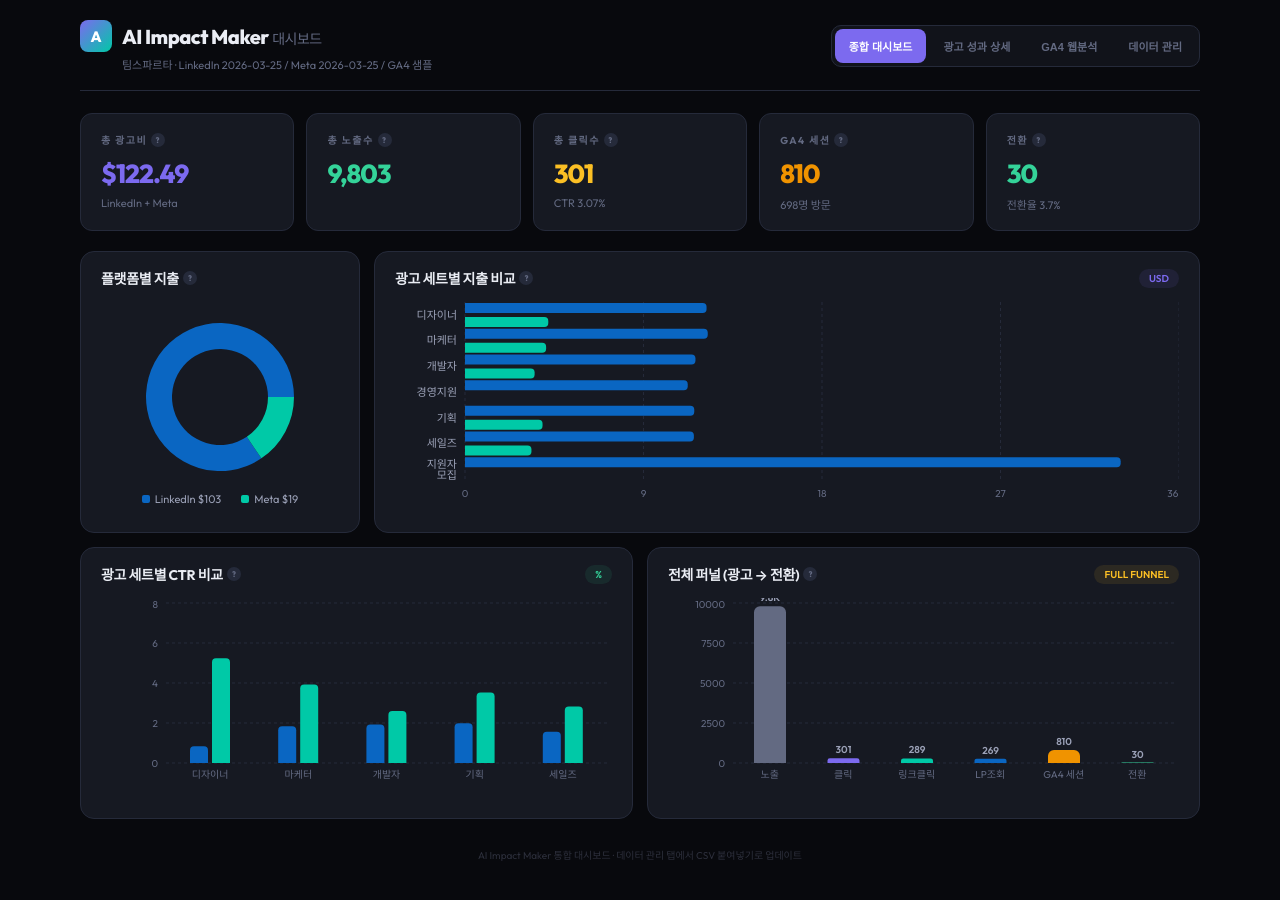
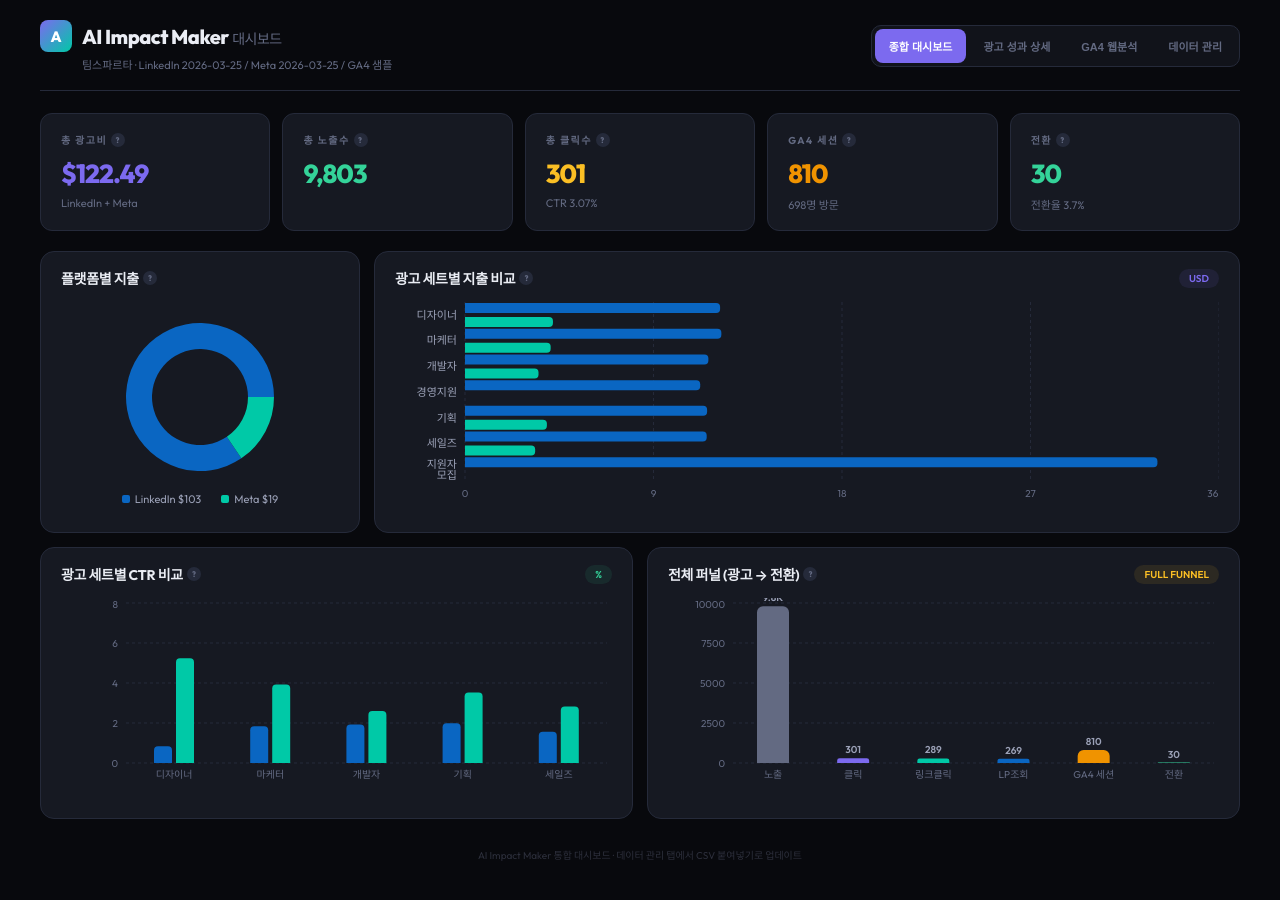
Before and after one commit to gyuhongchoi-bot/ai-dashboard, a React (Create React App) app: page / in a window 1280 px wide. Built offline with nearby package versions, Linux system fonts and the light colour scheme.

Commit message:
Update App.js

```diff
--- a/src/App.js
+++ b/src/App.js
@@ -382,7 +382,7 @@ export default function Dashboard() {
         <KPI label="GA4 세션" value={TGa4.sessions.toLocaleString()} sub={`${TGa4.users}명 방문`} color={C.ga4} tip="웹사이트 방문 횟수입니다. 한 사용자가 여러 세션을 가질 수 있습니다. 30분 이상 비활성 시 새 세션으로 집계됩니다." />
         <KPI label="전환" value={TGa4.conv.toString()} sub={`전환율 ${TGa4.sessions > 0 ? (TGa4.conv/TGa4.sessions*100).toFixed(1) : 0}%`} color={C.up} tip="GA4에서 설정한 목표 행동(지원서 제출, 버튼 클릭 등)을 완료한 횟수입니다. 전환율 = 전환수 ÷ 세션수." />
       </div>
-      <div style={{ display: "grid", gridTemplateColumns: "280px 1fr", gap: 14, marginBottom: 14 }}>
+      <div style={{ display: "grid", gridTemplateColumns: "320px 1fr", gap: 14, marginBottom: 14 }}>
         <Crd title="플랫폼별 지출" tip="LinkedIn과 Meta 각각의 광고비 비중입니다. 어느 플랫폼에 예산이 더 집중되었는지 확인할 수 있습니다.">
           <ResponsiveContainer width="100%" height={190}>
             <PieChart><Pie data={[{ name: "LinkedIn", value: TLi.spend },{ name: "Meta", value: TMeta.spend }]} cx="50%" cy="50%" innerRadius={48} outerRadius={74} dataKey="value" stroke="none">
@@ -542,7 +542,7 @@ export default function Dashboard() {
           <KPI label="평균 체류시간" value={`${Math.floor(ad/60)}분 ${Math.round(ad%60)}초`} color={C.up} tip="사용자가 사이트에 머문 평균 시간입니다. 길수록 콘텐츠에 관심을 보인다는 의미입니다." />
           <KPI label="전환" value={tc.toString()} sub={`전환율 ${(tc/ts*100).toFixed(1)}%`} color={C.up} tip="GA4에서 설정한 전환 이벤트(지원서 제출 등)가 발생한 횟수입니다." />
         </div>
-        <div style={{ display: "grid", gridTemplateColumns: "280px 1fr", gap: 14, marginBottom: 14 }}>
+        <div style={{ display: "grid", gridTemplateColumns: "320px 1fr", gap: 14, marginBottom: 14 }}>
           <Crd title="트래픽 소스 비중" tip="어떤 경로로 사이트에 유입되었는지 비율을 보여줍니다. 광고(paid)와 자연유입(organic)의 비중을 비교할 수 있습니다.">
             <ResponsiveContainer width="100%" height={220}>
               <PieChart><Pie data={ga4Data.map(d => ({ name: d.label, value: d.sessions }))} cx="50%" cy="50%" innerRadius={42} outerRadius={72} dataKey="value" stroke="none">
@@ -600,7 +600,7 @@ export default function Dashboard() {
     <div style={{ background: C.bg, minHeight: "100vh", color: C.text, fontFamily: "'Outfit', 'Pretendard', -apple-system, sans-serif" }}>
       <GlobalTooltip />
       <link href="https://fonts.googleapis.com/css2?family=Outfit:wght@400;600;700;800&display=swap" rel="stylesheet" />
-      <div style={{ maxWidth: 1120, margin: "0 auto", padding: "20px 20px 40px" }}>
+      <div style={{ width: "100%", margin: "0 auto", padding: "20px 40px 40px", boxSizing: "border-box" }}>
         <div style={{ display: "flex", justifyContent: "space-between", alignItems: "center", marginBottom: 22, paddingBottom: 18, borderBottom: `1px solid ${C.border}`, flexWrap: "wrap", gap: 12 }}>
           <div>
             <div style={{ display: "flex", alignItems: "center", gap: 10, marginBottom: 4 }}>
```
